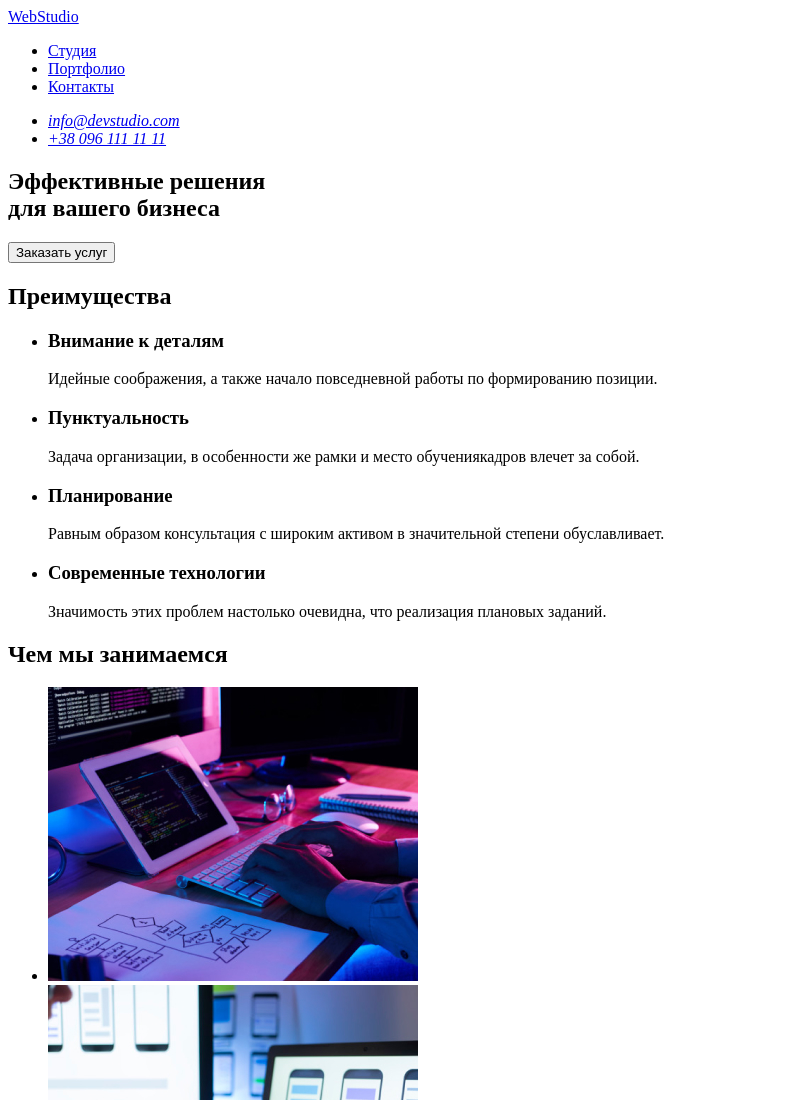
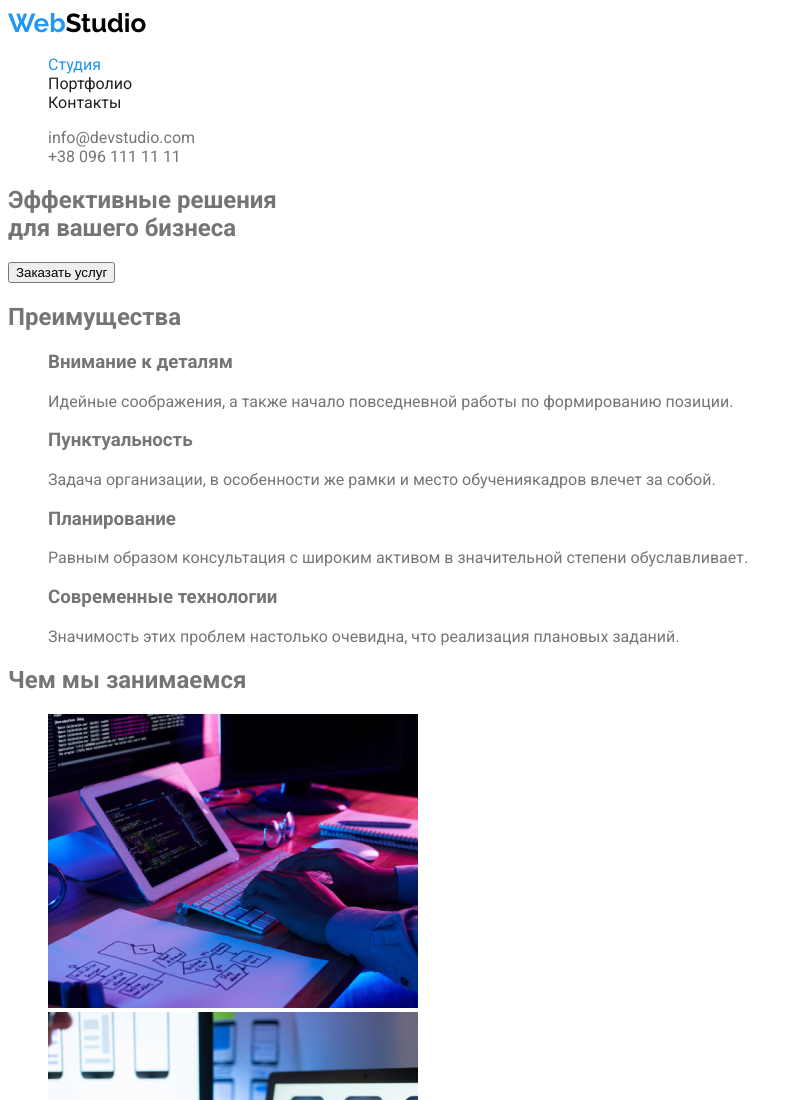
Before and after one commit to ksoer/goit-markup-hw-02, a plain HTML site: page index.html in a window 1280 px wide. Shown: the top 1100 px of the page, without its empty margins (0-802 px from the left). Drawn offline with Linux system fonts and the light colour scheme.

Commit message:
CSS in Header

```diff
--- a/css/main.css
+++ b/css/main.css
@@ -0,0 +1,69 @@
+/* колір тексту абзаців #757575 */
+/* колір тексту заголовків #212121 8 */
+/* колір фокусу #2196F3 */
+/* колір фону шапки та підвалу #2F303A */
+/* колір фону сторінки  #E5E5E5 */
+/* колір фону секції "наша команда #F5F4FA */
+
+:root {
+  --primary-text-color: #757575;
+  --secondary-text-color: #212121;
+  --accent-color: #2196f3;
+  --primary-footer-head-color: #2f303a;
+  --primary-team-color: #f5f4fa;
+  --primary-black-color: #000000;
+  --primary-white-color: #ffffff;
+}
+
+* {
+  list-style: none;
+  text-decoration: none;
+}
+
+body {
+  background-color: var(--primary-white-color);
+  color: var(--primary-text-color);
+  font-family: Roboto, sans-serif;
+}
+
+.logo-header {
+  color: var(--primary-black-color);
+  font-family: Raleway, sans-serif;
+  font-weight: 400;
+  font-size: 26px;
+  line-height: 1.2;
+}
+.logo-color-web {
+  color: var(--accent-color);
+}
+
+.nav-studio {
+  color: var(--accent-color);
+}
+.nav-portfolio {
+  color: var(--secondary-text-color);
+}
+.nav-portfolio:hover,
+.nav-portfolio:focus {
+  color: var(--accent-color);
+}
+.nav-contact {
+  color: var(--secondary-text-color);
+}
+.nav-contact:hover,
+.nav-contact:focus {
+  color: var(--accent-color);
+}
+.site-nav {
+  color: var(--secondary-text-color);
+}
+address a {
+  color: inherit;
+  font-style: normal;
+}
+.address-mail:hover,
+.address-mail:focus,
+.address-tel:hover,
+.address-tel:focus {
+  color: var(--accent-color);
+}
--- a/index.html
+++ b/index.html
@@ -4,23 +4,36 @@
     <meta charset="UTF-8">
     <meta name="viewport" content="width=device-width, initial-scale=1.0">
     <title>WebStudio</title>
+    <!-- <link rel="stylesheet" href="https://cdnjs.cloudflare.com/ajax/libs/modern-normalize/1.0.0/modern-normalize.min.css"
+        integrity="sha512-ISS7cAi1PEhQ8jnbJpJZMd29NlhNj4AWYyLOSp2CE/CsHxTCu+r+t0D2yoJudVrd0/8fTVPUVDzY5Tvli75u/g=="
+        crossorigin="anonymous" /> -->
+    <link rel="preconnect" href="https://fonts.gstatic.com">
+    <link href="https://fonts.googleapis.com/css2?family=Raleway:wght@700&family=Roboto:wght@400;500;700;900&display=swap"
+        rel="stylesheet">
+    <link rel="stylesheet" href="./css/main.css">
 </head>
 <body>
     <header>
         <nav>
-            <a href="#">
-                WebStudio
+            <a class="logo-header" href="#">
+                <span class="logo-color-web">Web</span>Studio
             </a>
-            <ul>
-                <li> <a href="./index.html">Студия</a> </li>
-                <li><a href="./portfolio.html">Портфолио</a></li>
-                <li><a href="#">Контакты</a></li>
+            <ul class="site-nav">
+                <li>
+                    <a class="nav-studio" href="./index.html">Студия</a>
+                </li>
+                <li>
+                    <a class="nav-portfolio" href="./portfolio.html">Портфолио</a>
+                </li>
+                <li>
+                    <a class="nav-contact" href="#">Контакты</a>
+                </li>
             </ul>
         </nav>
             <address>
                 <ul>
-                    <li><a href="mailto:info@devstudio.com">info@devstudio.com</a></li>
-                    <li><a href="tel:+380961111111">+38 096 111 11 11</a></li>
+                    <li><a class="address-mail" href="mailto:info@devstudio.com">info@devstudio.com</a></li>
+                    <li><a class="address-tel" href="tel:+380961111111">+38 096 111 11 11</a></li>
                 </ul>
             </address>
     </header>
```
Also changed, not shown: portfolio.html (+7 -0 lines).
